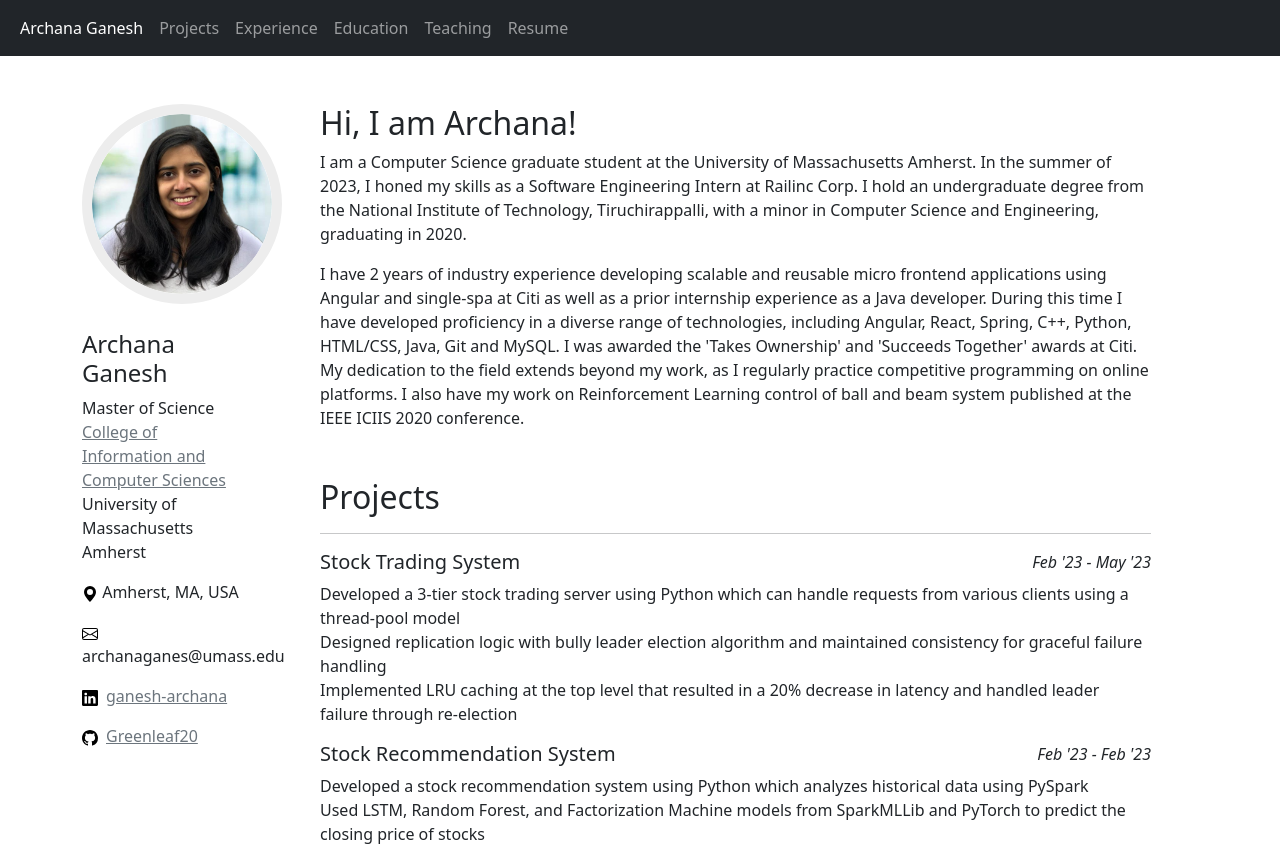
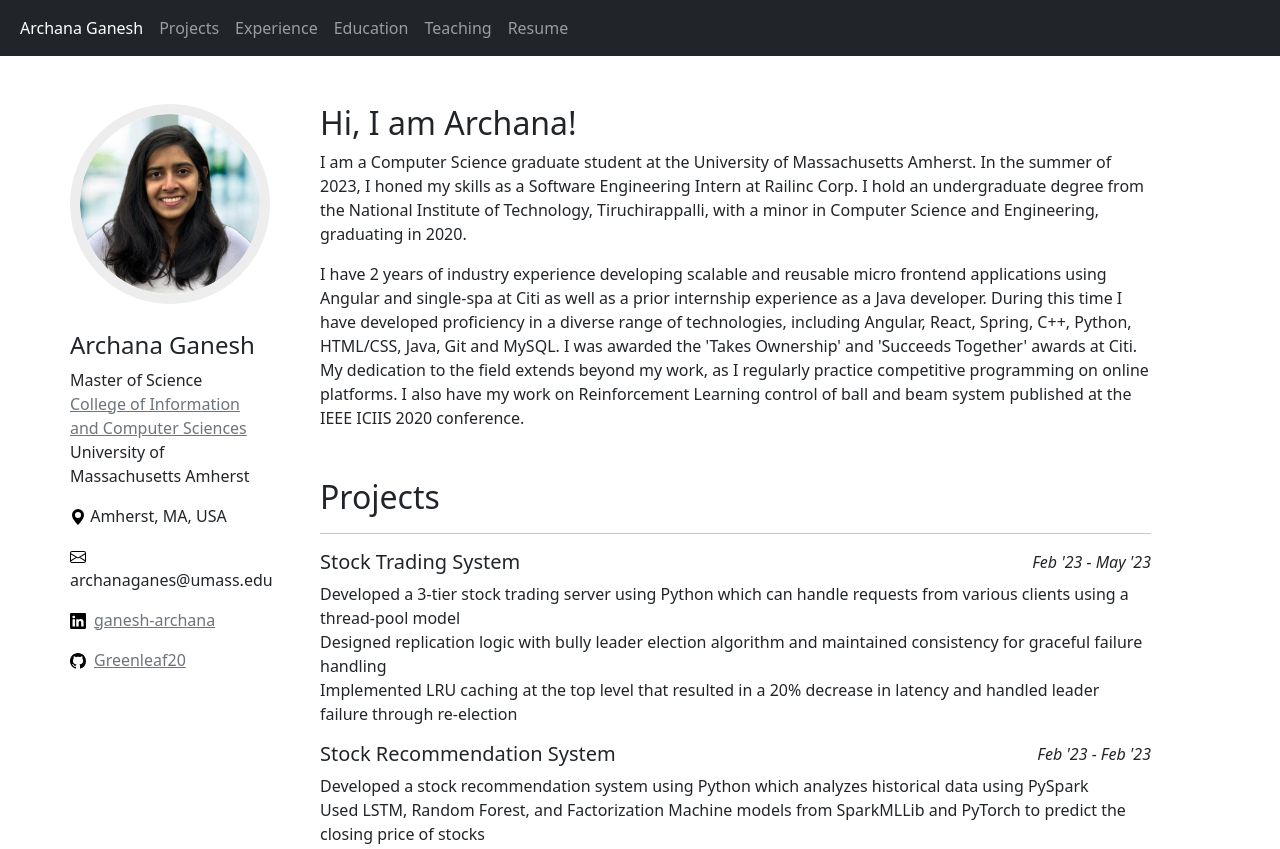
Before and after one commit to Greenleaf20/Greenleaf20.github.io, a plain HTML site: page index.html in a window 1280 px wide. Shown: the top 849 px of the page. Drawn offline with nearby package versions, Linux system fonts and the light colour scheme.

Commit message:
Fix email position issue

```diff
--- a/index.css
+++ b/index.css
@@ -17,3 +17,7 @@
 .trans {
   transition: 0.5s;
 }
+
+.left-panel {
+  padding: 0px;
+}
--- a/index.html
+++ b/index.html
@@ -42,7 +42,7 @@
 
 <div class="container mt-5">
   <div class="row">
-    <div class="col-sm-2 justify-content-center" >
+    <div class="col-sm-2 justify-content-center left-panel" >
       <img class="fakeimg " src="images/profile-pic.png" alt="Profile" style="margin-bottom: 1.5%;"/>
       <!-- <p class="fw-bold text-center mt-1 fs-5">Krishna Praneet Gudipaty</p> -->
       <h4 class="mt-4">Archana Ganesh</h3>
```
